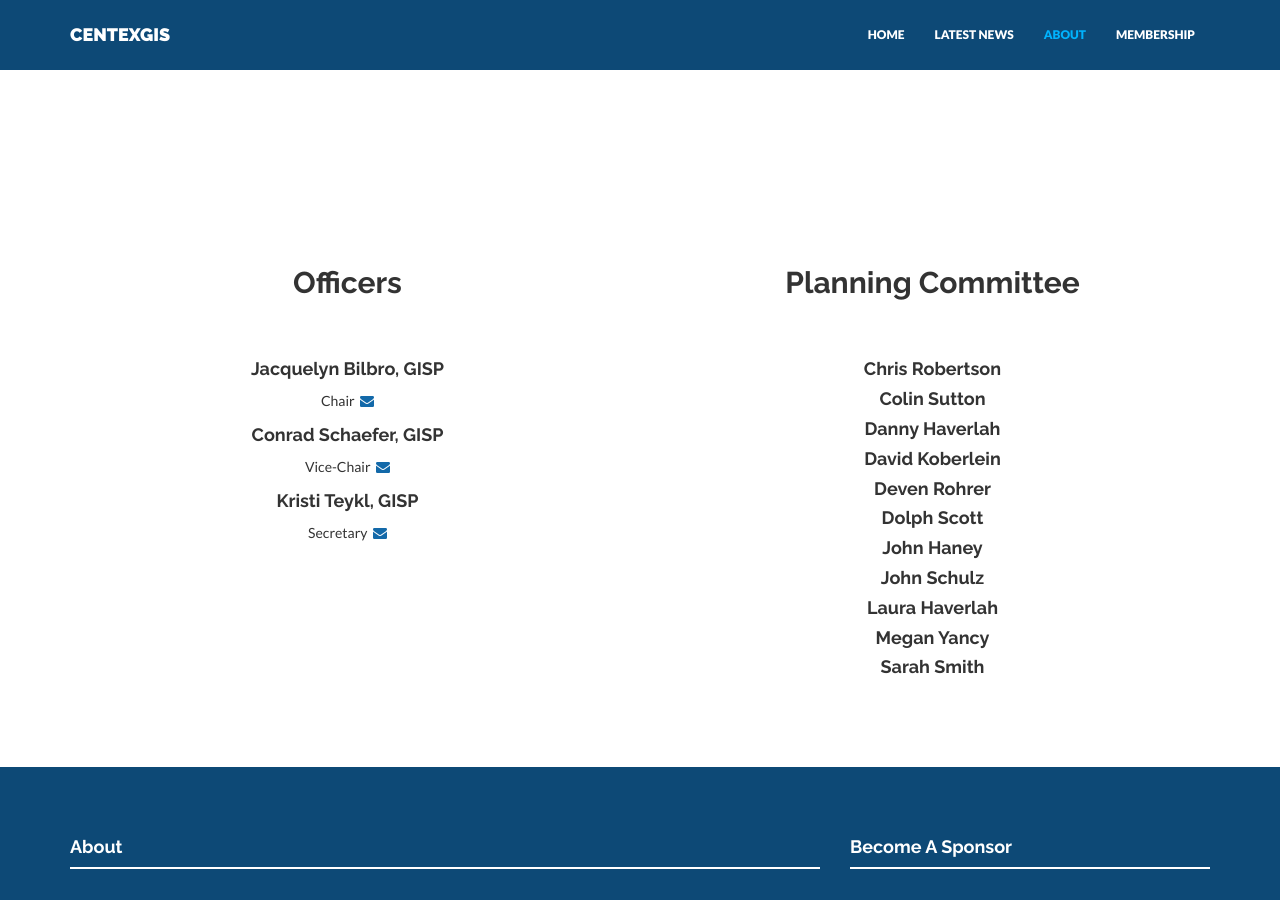
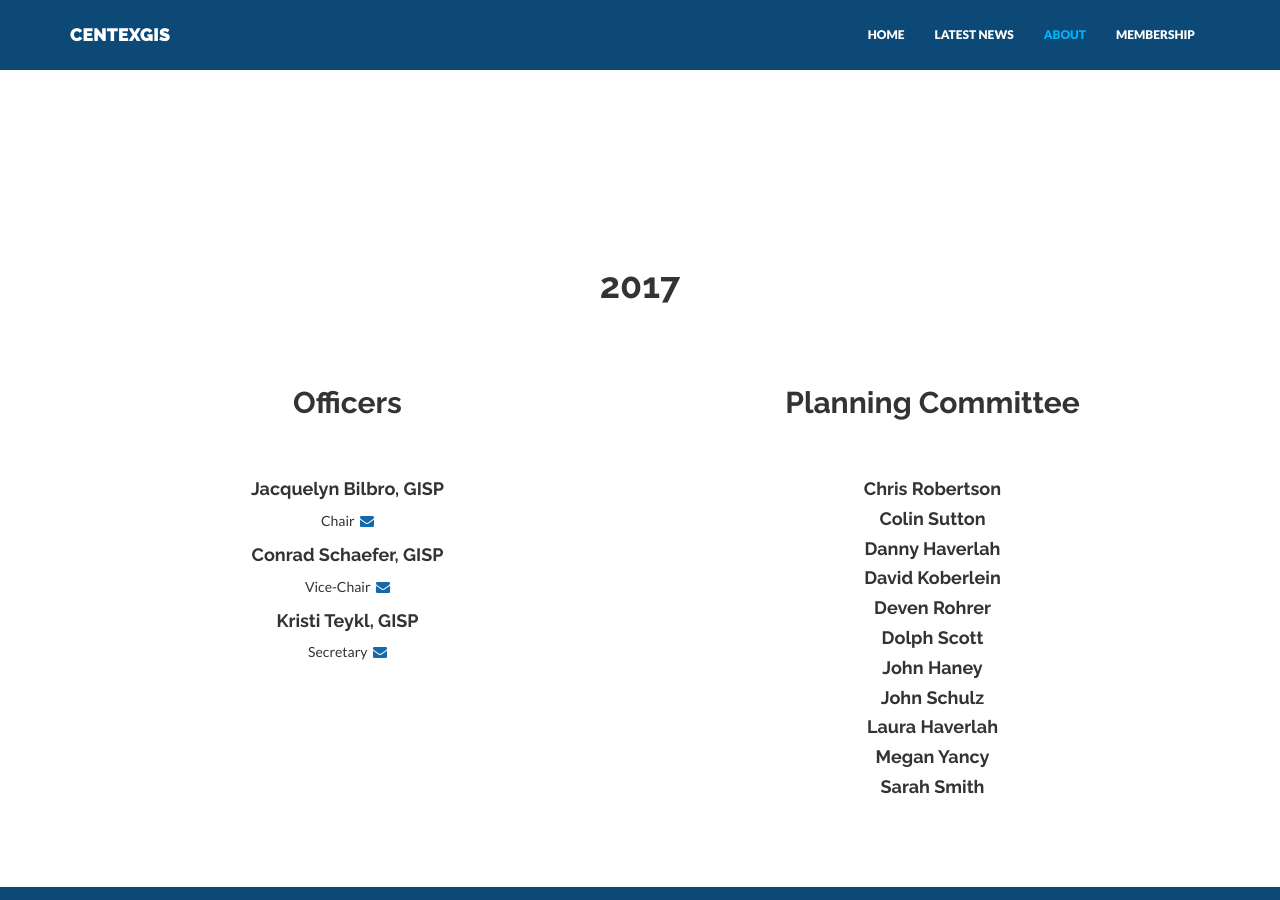
Before and after one commit to centexgis/centexgis.github.io, a Jekyll site: the page built from about.html, in a window 1280 px wide and 900 px high. Built offline with Jekyll 4.4.1, drawn with Linux system fonts in a browser that asks for light colours; nearby versions of some CDN libraries.

Commit message:
more work on members page

```diff
--- a/_includes/members.html
+++ b/_includes/members.html
@@ -1,8 +1,8 @@
 <div class="container mtb text-center">
     <div class="row">
+		<div class="col-md-12"><h1 class="mb">2017</h1></div>
         <div class="col-md-6">
         <h2 class="mb">Officers</h2>
-
         {% for member in site.members %}
             <h4>{{ member.name }}</h4>
                 <p>
@@ -15,7 +15,6 @@
 
         <div class="col-md-6">
         <h2 class="mb">Planning Committee</h2>
-
         {% for committee in site.committees %}
             <h4 class="text-center">{{ committee.name }}</h4>
         {% endfor %}
```
